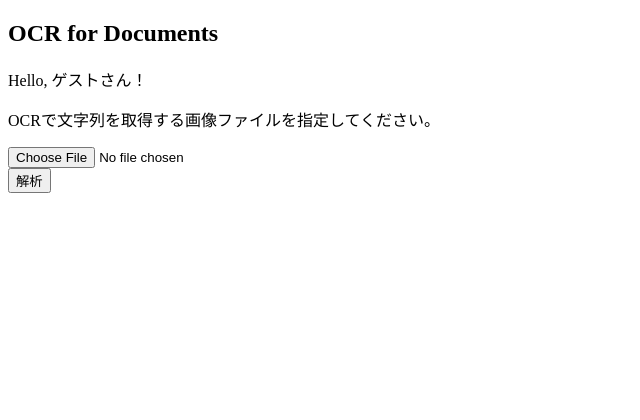
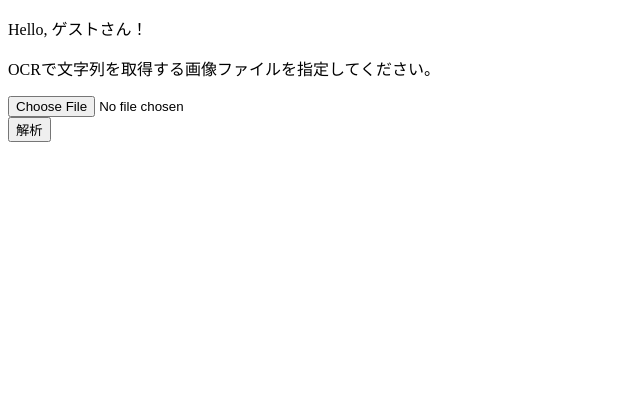
Before and after one commit to EngineersJP/ocr_documet_app, a Flask app: page / in a window 1280 px wide. Shown: the part 118-538 px from the top of the page, without its empty margins (0-640 px from the left). Run offline with Flask 2, Linux system fonts and the light colour scheme.

Commit message:
Remove title
due to replace log to the new one

```diff
--- a/templates/index.html
+++ b/templates/index.html
@@ -1,6 +1,5 @@
 {% extends "layout.html" %}
 {% block content %}
-<h2>OCR for Documents</h2>
 <p>Hello, {{ name }}さん！</p>
 <!-- POSTのときの処理 -->
 {%- if flag %}
```
